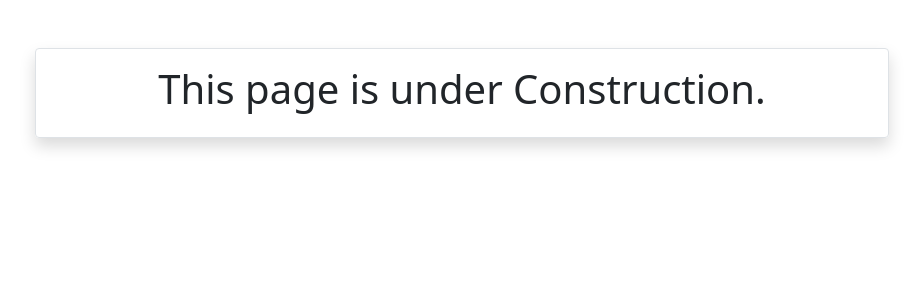
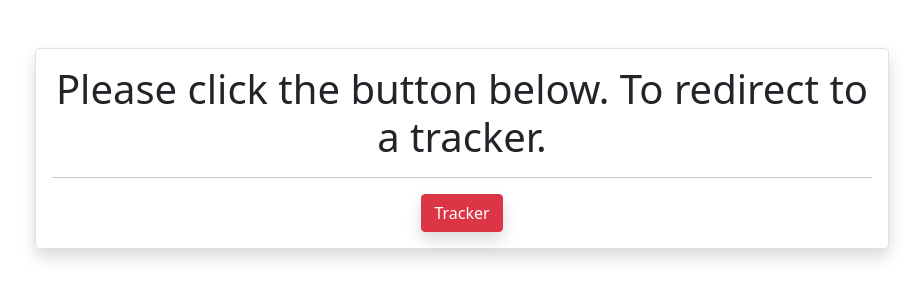
Before and after one commit to roneetsingh/COVID-19-Resources, a Django app: page /tracker in a window 1280 px wide. Shown: the part 56-356 px from the top of the page, without its empty margins (178-1101 px from the left). Run offline with Django 3.2, Linux system fonts and the light colour scheme.

Commit message:
line changes

```diff
--- a/app/templates/app/base.html
+++ b/app/templates/app/base.html
@@ -23,7 +23,7 @@
             <div class="collapse navbar-collapse" id="navbarSupportedContent">
                 <ul class="navbar-nav me-auto mb-2 mb-lg-0">
                     <li class="nav-item">
-                        <a class="nav-link text-white" aria-current="page" href="/tracker">Tracker</a>
+                        <a class="nav-link text-white" aria-current="page" href="https://covid-tracker.glitch.me/">Tracker</a>
                     </li>
                     <li class="nav-item">
                         <a class="nav-link text-white" aria-current="page" href="/addresources">Add Resources</a>
--- a/app/templates/app/tracker.html
+++ b/app/templates/app/tracker.html
@@ -1,9 +1,12 @@
 {% extends 'app/base.html' %} {% block title %}Add Volunteer {% endblock title %} {% block content %}
 <div class="col-sm-8 offset-sm-2 border shadow rounded p-3 my-5">
     <h1 class="text-center">
-        This page is under Construction.
-
+        Please click the button below. To redirect to a tracker.
+        <hr>
     </h1>
+    <div class="text-center">
+        <a href="https://covid-tracker.glitch.me/" class="btn btn-danger shadow">Tracker</a>
+    </div>
     <!--<div class="">
         1. Click the "Add Volunteer" button below.
         <br> 2. Log-in.
```
Also changed, not shown: app/templates/app/index.html (+7 -3 lines).
